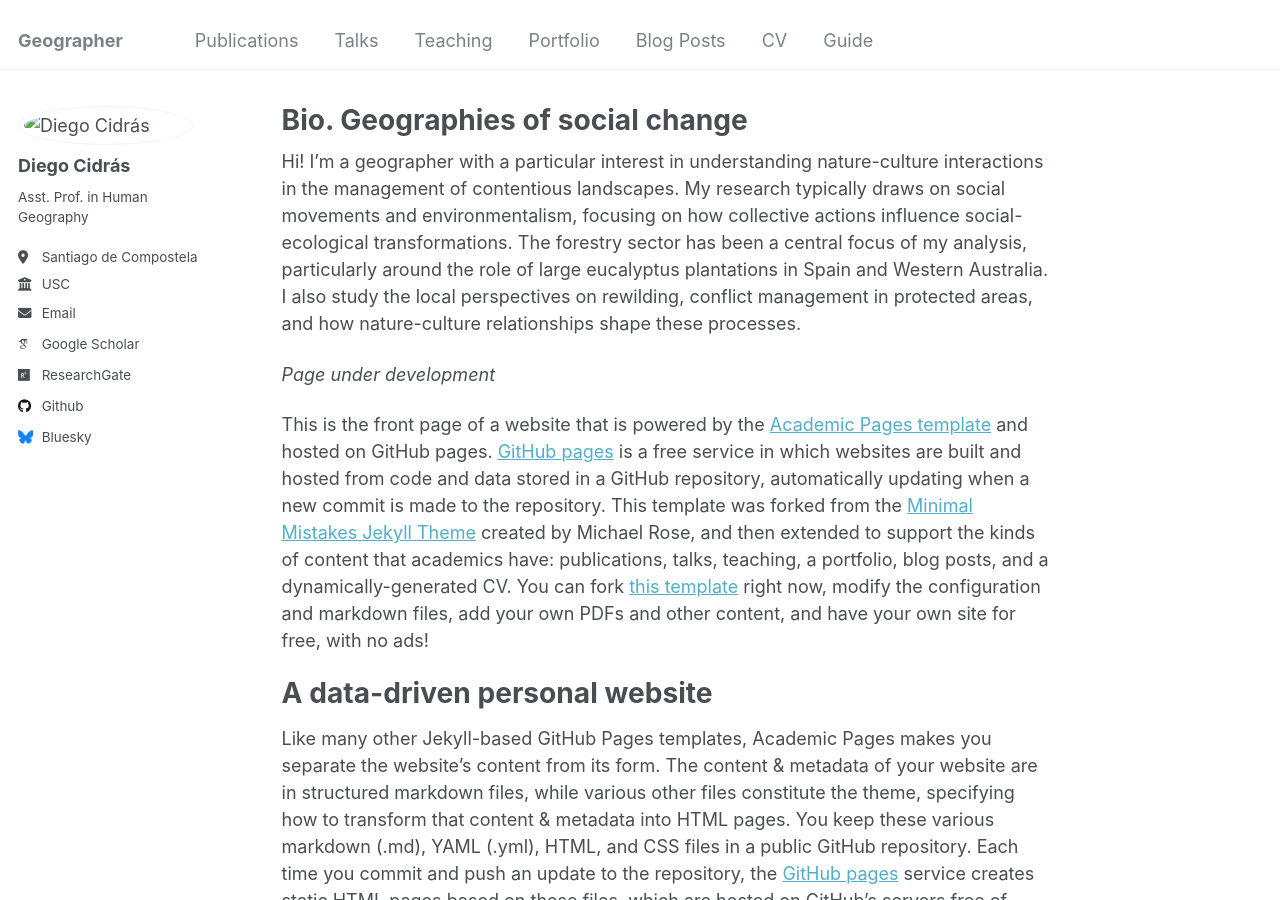
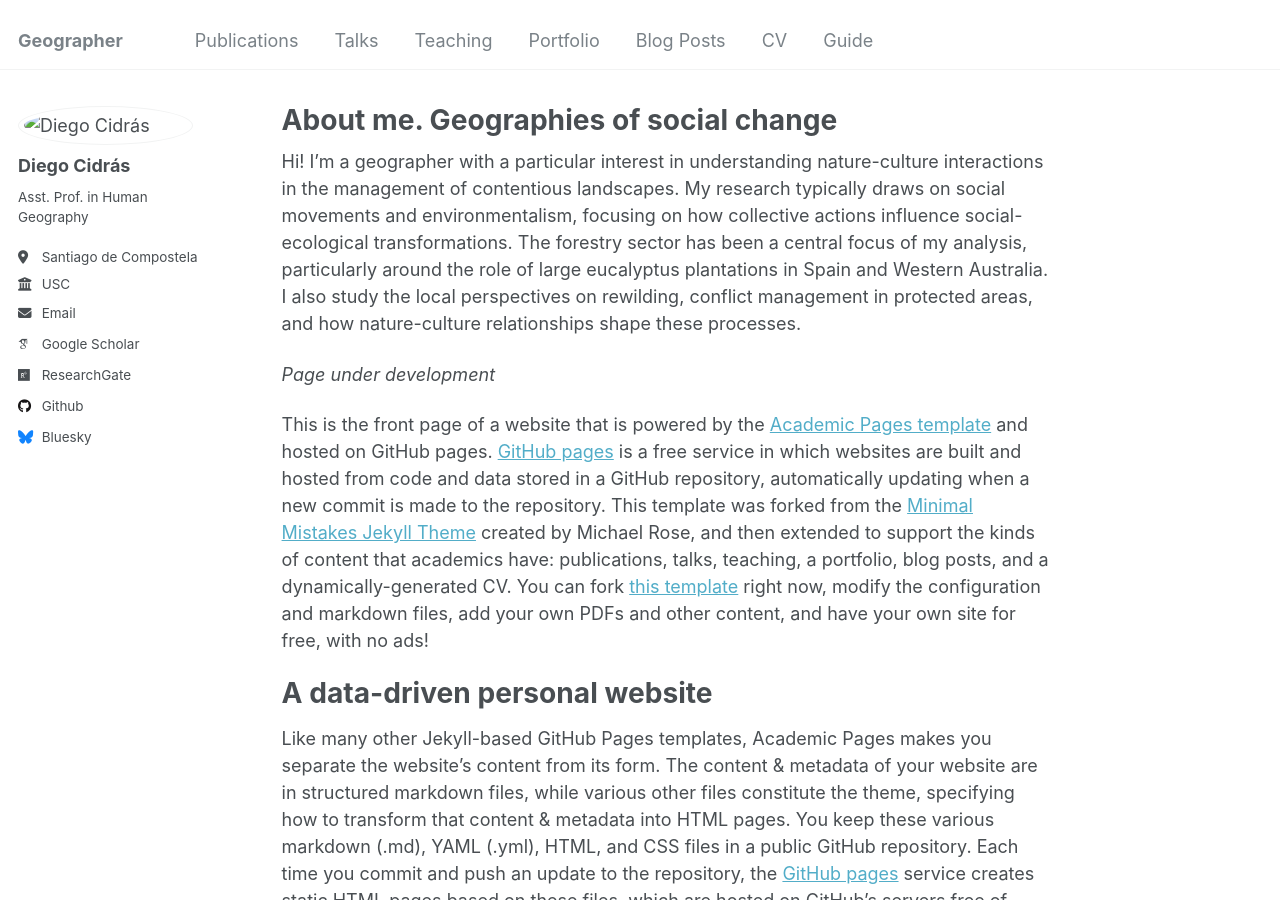
Before and after one commit to diegocidras/diegocidras.github.io, a Jekyll site: the page built from _pages/about.md, in a window 1280 px wide and 900 px high. Built offline with Jekyll 4.4.1, drawn with Linux system fonts in a browser that asks for light colours; some web fonts are replaced.

Commit message:
Update about.md

```diff
--- a/_pages/about.md
+++ b/_pages/about.md
@@ -1,6 +1,6 @@
 ---
 permalink: /
-title: "Bio. Geographies of social change"
+title: "About me. Geographies of social change"
 author_profile: true
 redirect_from:
   - /about/
```
